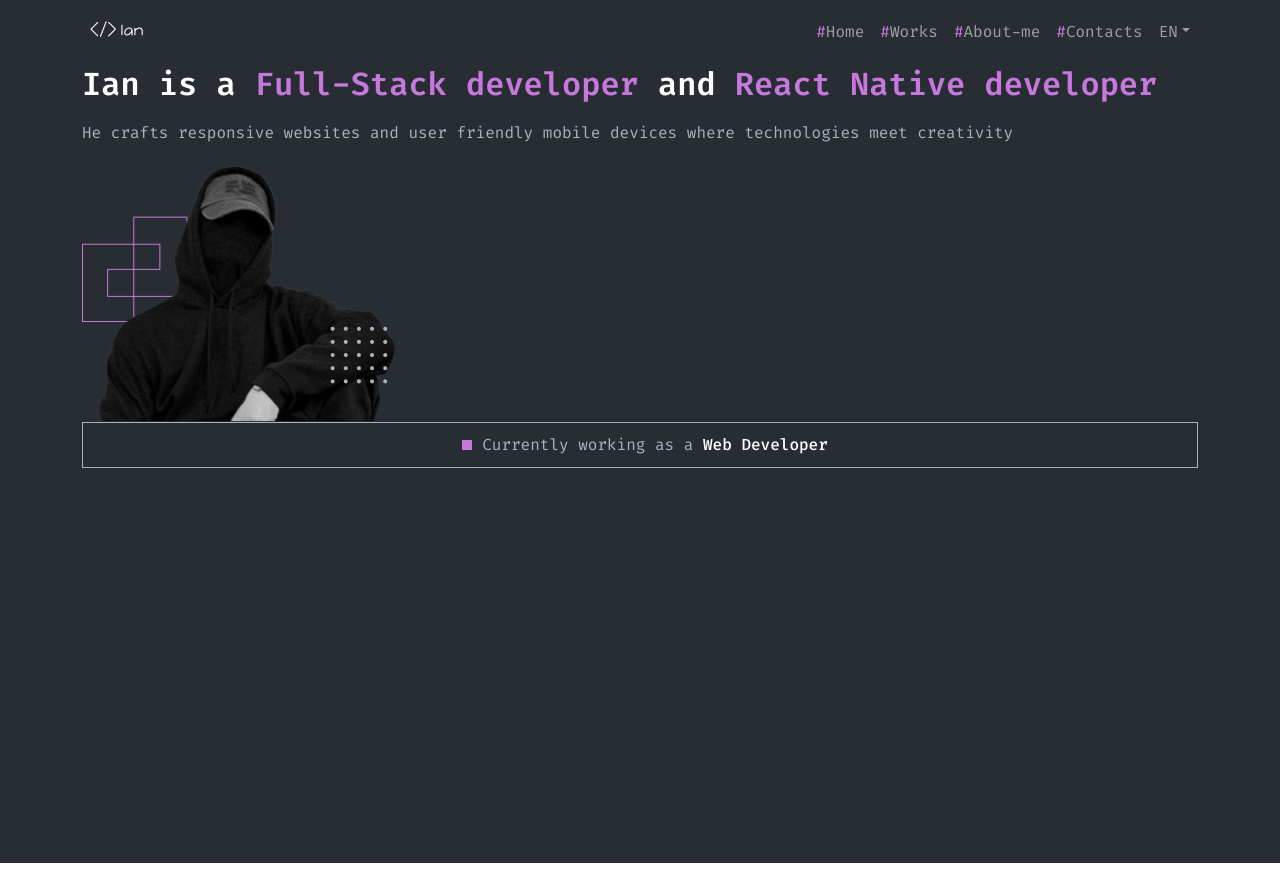
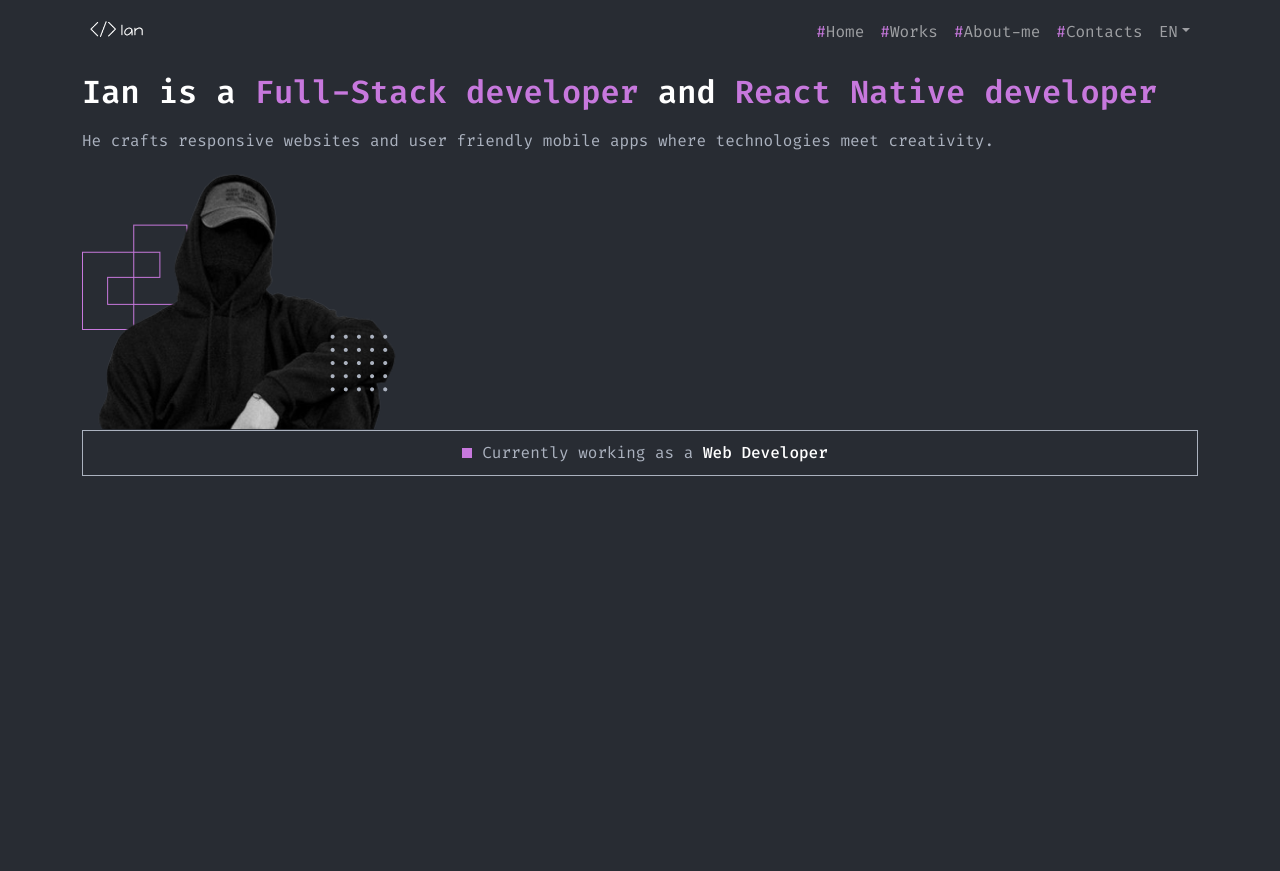
Before and after one commit to UtopicUnicorn995/Portfolio, a React (Create React App) app: page / in a window 1280 px wide. Built offline with nearby package versions, Linux system fonts and the light colour scheme.

Commit message:
added padding to the h1

```diff
--- a/src/pages/Home.jsx
+++ b/src/pages/Home.jsx
@@ -4,15 +4,15 @@ function Home() {
   return (
     <div className="homepage ">
       <div className="container  justify-content-center align-items-center ">
-        <h1 className="homeH1 mb-3">
+        <h1 className="homeH1 mb-3 mt-2">
           Ian is a <span className="color-primary">Full-Stack developer</span>{" "}
           and
           <span className="color-primary"> React Native developer</span>
         </h1>
 
         <p className="secondary-color">
-          He crafts responsive websites and user friendly mobile devices where
-          technologies meet creativity
+          He crafts responsive websites and user friendly mobile apps where
+          technologies meet creativity.
         </p>
         <div className="mb-3 img-container  justify-content-center align-items-center">
           <img className="img-fluid" src={personImg} alt="" />
```
